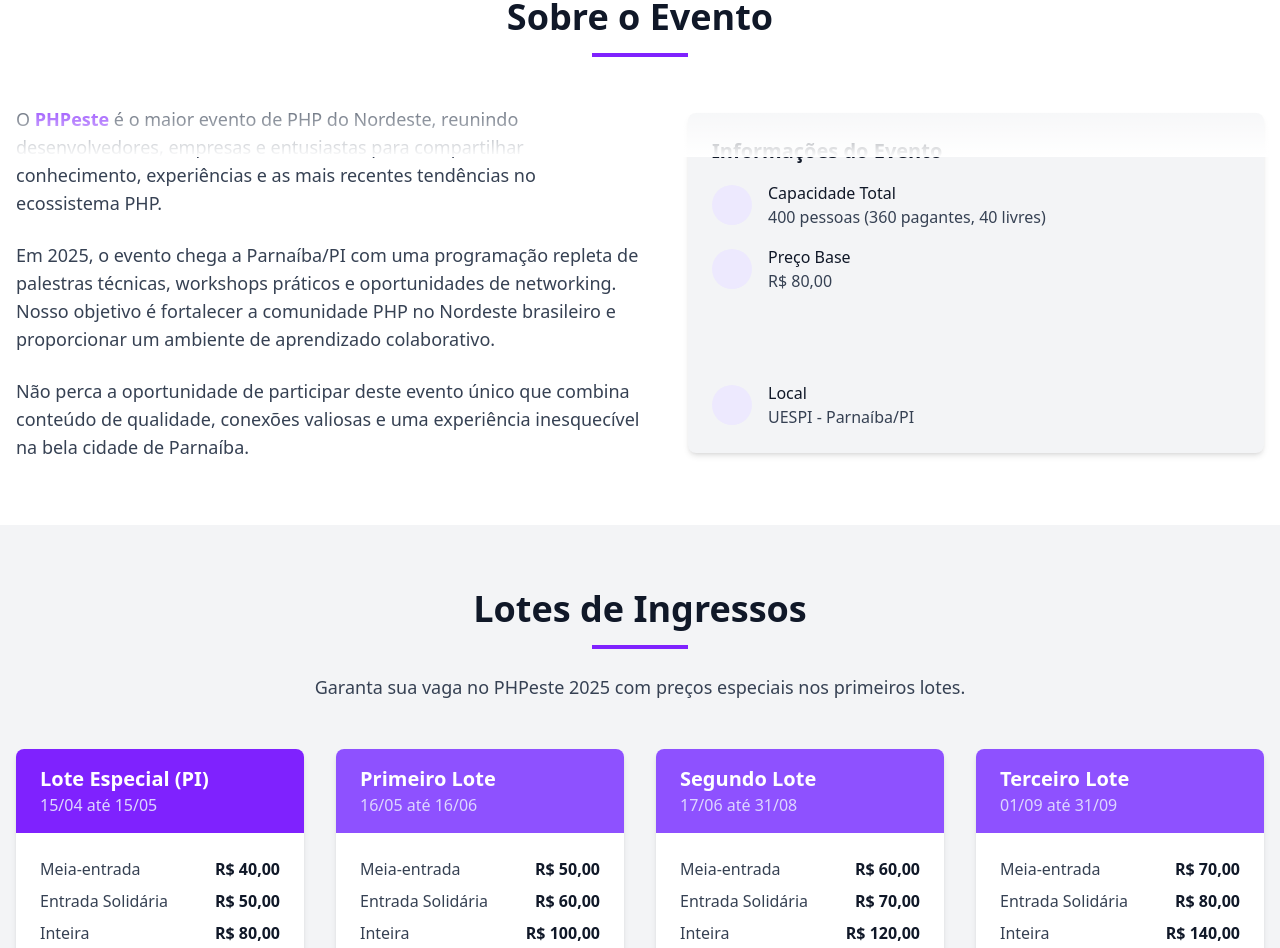
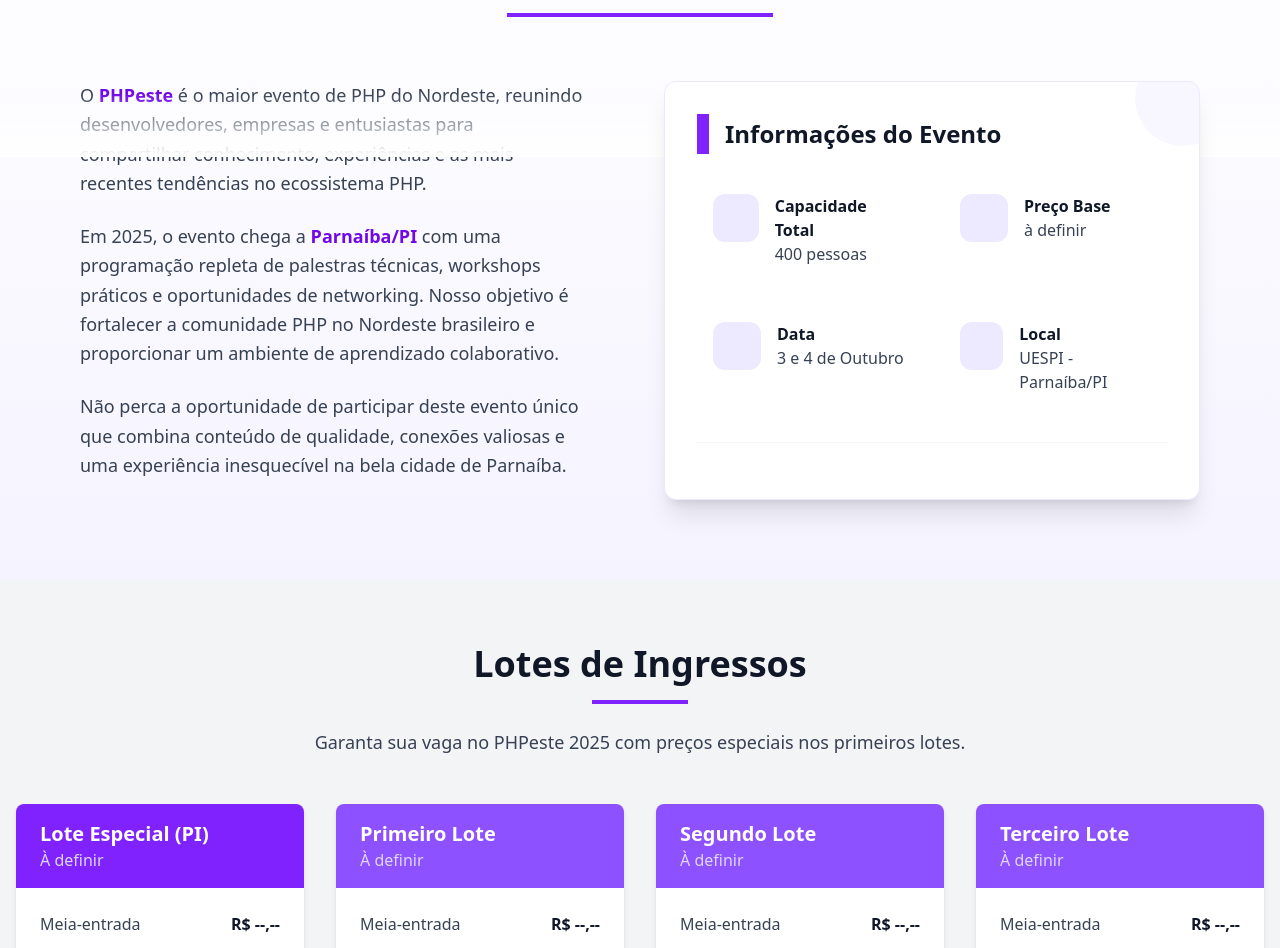
Before and after one commit to php-piaui/site, a Vue app: page / in a window 1280 px wide. Shown: the part 643-1591 px from the top of the page. Built offline with nearby package versions, Linux system fonts and the light colour scheme.

Commit message:
add info and links

```diff
--- a/package.json
+++ b/package.json
@@ -11,6 +11,7 @@
   },
   "dependencies": {
     "@tailwindcss/vite": "^4.1.5",
+    "sweetalert2": "^11.21.0",
     "tailwindcss": "^4.1.5",
     "vue": "^3.5.13",
     "vue-router": "^4.5.0"
--- a/src/components/About.vue
+++ b/src/components/About.vue
@@ -1,79 +1,135 @@
-<script setup></script>
+<script setup>
+import { ref } from 'vue'
+
+const eventInfo = ref([
+  {
+    icon: 'users',
+    title: 'Capacidade Total',
+    content: '400 pessoas',
+  },
+  {
+    icon: 'ticket-alt',
+    title: 'Preço Base',
+    content: 'à definir',
+  },
+  {
+    icon: 'calendar-alt',
+    title: 'Data',
+    content: '3 e 4 de Outubro',
+  },
+  {
+    icon: 'map-marker-alt',
+    title: 'Local',
+    content: 'UESPI - Parnaíba/PI',
+  },
+])
+</script>
 
 <template>
-  <section id="about" class="py-16 bg-white transition-colors">
-    <div class="container mx-auto px-4">
-      <div class="text-center mb-12">
-        <h2 class="text-3xl md:text-4xl font-bold mb-4 text-gray-900">Sobre o Evento</h2>
-        <div class="w-24 h-1 bg-violet-600 mx-auto mb-6"></div>
+  <section id="about" class="py-20 bg-gradient-to-b from-white to-violet-50">
+    <div class="container mx-auto px-4 max-w-6xl">
+      <!-- Cabeçalho da seção -->
+      <div class="text-center mb-16">
+        <h2 class="text-4xl font-bold text-gray-900 relative inline-block">
+          Sobre o Evento
+          <span class="block h-1 bg-violet-600 mt-2 transform transition-all duration-300"></span>
+        </h2>
       </div>
 
-      <div class="flex flex-col md:flex-row items-center">
-        <div class="md:w-1/2 mb-8 md:mb-0" data-aos="fade-right">
-          <p class="text-lg text-gray-700 mb-6">
-            O <span class="font-semibold text-violet-600">PHPeste</span> é o maior evento de PHP do
-            Nordeste, reunindo desenvolvedores, empresas e entusiastas para compartilhar
+      <!-- Conteúdo principal -->
+      <div class="flex flex-col lg:flex-row items-stretch gap-12">
+        <!-- Coluna de texto -->
+        <div class="lg:w-1/2">
+          <div class="space-y-6 pr-0 lg:pr-8">
+            <p class="text-lg leading-relaxed text-gray-700">
+              O <span class="font-semibold text-violet-700">PHPeste</span> é o maior evento de PHP
+              do Nordeste, reunindo desenvolvedores, empresas e entusiastas para compartilhar
               conhecimento, experiências e as mais recentes tendências no ecossistema PHP.
             </p>
-          <p class="text-lg text-gray-700 mb-6">
-            Em 2025, o evento chega a Parnaíba/PI com uma programação repleta de palestras técnicas,
-            workshops práticos e oportunidades de networking. Nosso objetivo é fortalecer a
-            comunidade PHP no Nordeste brasileiro e proporcionar um ambiente de aprendizado
-            colaborativo.
+            <p class="text-lg leading-relaxed text-gray-700">
+              Em 2025, o evento chega a
+              <span class="font-semibold text-violet-700">Parnaíba/PI</span> com uma programação
+              repleta de palestras técnicas, workshops práticos e oportunidades de networking. Nosso
+              objetivo é fortalecer a comunidade PHP no Nordeste brasileiro e proporcionar um
+              ambiente de aprendizado colaborativo.
             </p>
-          <p class="text-lg text-gray-700">
+            <p class="text-lg leading-relaxed text-gray-700">
               Não perca a oportunidade de participar deste evento único que combina conteúdo de
-            qualidade, conexões valiosas e uma experiência inesquecível na bela cidade de Parnaíba.
+              qualidade, conexões valiosas e uma experiência inesquecível na bela cidade de
+              Parnaíba.
             </p>
-        </div>
-
-        <div class="md:w-1/2 md:pl-12" data-aos="fade-left">
-          <div class="bg-gray-100 rounded-lg p-6 shadow-md">
-            <h3 class="text-xl font-bold text-gray-900 mb-4">Informações do Evento</h3>
-
-            <div class="space-y-4">
-              <div class="flex items-center">
-                <div
-                  class="w-10 h-10 rounded-full bg-violet-100 flex items-center justify-center mr-4"
+            <!-- <div class="pt-4">
+              <button
+                class="px-8 py-3 bg-violet-600 hover:bg-violet-700 text-white font-medium rounded-lg transition-colors duration-300 shadow-lg hover:shadow-xl transform hover:-translate-y-1"
               >
-                  <i class="fas fa-users text-violet-600"></i>
-                </div>
-                <div>
-                  <h4 class="font-medium text-gray-900">Capacidade Total</h4>
-                  <p class="text-gray-700">400 pessoas (360 pagantes, 40 livres)</p>
+                Inscreva-se agora
+              </button>
+            </div> -->
           </div>
         </div>
 
-              <div class="flex items-center">
+        <!-- Coluna de informações -->
+        <div class="lg:w-1/2">
           <div
-                  class="w-10 h-10 rounded-full bg-violet-100 flex items-center justify-center mr-4"
+            class="bg-white rounded-xl shadow-xl p-8 border border-violet-100 relative overflow-hidden"
           >
-                  <i class="fas fa-ticket-alt text-violet-600"></i>
+            <div class="absolute top-0 right-0 h-24 w-24 transform translate-x-8 -translate-y-8">
+              <div class="h-full w-full bg-violet-200 rounded-full opacity-20"></div>
+            </div>
+
+            <h3 class="text-2xl font-bold text-gray-900 mb-6 flex items-center">
+              <span class="inline-block w-3 h-10 bg-violet-600 mr-4"></span>
+              <span>Informações do Evento</span>
+            </h3>
+
+            <div class="grid grid-cols-1 md:grid-cols-2 gap-6">
+              <div
+                v-for="(item, index) in eventInfo"
+                :key="index"
+                class="flex items-start p-4 rounded-lg transition-all duration-300 hover:bg-violet-50 group"
+              >
+                <div
+                  class="w-12 h-12 rounded-xl bg-violet-100 flex items-center justify-center mr-4 group-hover:bg-violet-200 transition-colors duration-300"
+                >
+                  <i :class="['fas', `fa-${item.icon}`, 'text-violet-600', 'text-lg']"></i>
                 </div>
                 <div>
-                  <h4 class="font-medium text-gray-900">Preço Base</h4>
-                  <p class="text-gray-700">R$ 80,00</p>
+                  <h4 class="font-semibold text-gray-900">{{ item.title }}</h4>
+                  <p class="text-gray-700">{{ item.content }}</p>
+                </div>
               </div>
             </div>
 
+            <div class="mt-8 pt-6 border-t border-gray-100">
+              <div class="flex items-center justify-between">
                 <div class="flex items-center">
-                <div class=""></div>
-                <div>
-                  <h4 class="font-medium text-gray-900"></h4>
-                  <p class="text-gray-700"></p>
+                  <!-- <div
+                    class="w-8 h-8 rounded-full bg-violet-100 flex items-center justify-center mr-2"
+                  >
+                    <i class="fas fa-share-alt text-violet-600 text-sm"></i>
                   </div>
+                  <span class="text-sm text-gray-600">Compartilhe nas redes sociais</span> -->
                 </div>
-
-              <div class="flex items-center mt-18">
-                <div
-                  class="w-10 h-10 rounded-full bg-violet-100 flex items-center justify-center mr-4"
+                <!-- <div class="flex space-x-3">
+                  <a
+                    href="#"
+                    class="w-8 h-8 rounded-full bg-violet-100 flex items-center justify-center hover:bg-violet-200 transition-colors"
                   >
-                  <i class="fas fa-map-marked-alt text-violet-600"></i>
-                </div>
-                <div>
-                  <h4 class="font-medium text-gray-900">Local</h4>
-                  <p class="text-gray-700">UESPI - Parnaíba/PI</p>
-                </div>
+                    <i class="fab fa-twitter text-violet-600"></i>
+                  </a>
+                  <a
+                    href="#"
+                    class="w-8 h-8 rounded-full bg-violet-100 flex items-center justify-center hover:bg-violet-200 transition-colors"
+                  >
+                    <i class="fab fa-facebook-f text-violet-600"></i>
+                  </a>
+                  <a
+                    href="#"
+                    class="w-8 h-8 rounded-full bg-violet-100 flex items-center justify-center hover:bg-violet-200 transition-colors"
+                  >
+                    <i class="fab fa-instagram text-violet-600"></i>
+                  </a>
+                </div> -->
               </div>
             </div>
           </div>
@@ -83,4 +139,16 @@
   </section>
 </template>
 
-<style scoped></style>
+<style scoped>
+.container {
+  transition: all 0.3s ease;
+}
+
+h2 span {
+  width: 100%;
+}
+
+h2:hover span {
+  width: 120%;
+}
+</style>
--- a/src/components/Header.vue
+++ b/src/components/Header.vue
@@ -10,7 +10,7 @@
     <div class="container mx-auto px-4 py-3">
       <div class="flex justify-between items-center">
         <a href="#" class="font-bold text-2xl text-violet-600">
-          <span class="text-violet-800">PHP</span>este
+          <span class="text-violet-900">PHP</span>este
         </a>
 
         <div class="flex items-center space-x-4">
--- a/src/components/Tickets.vue
+++ b/src/components/Tickets.vue
@@ -20,25 +20,25 @@
         >
           <div class="bg-violet-600 text-white py-4 px-6">
             <h3 class="text-xl font-bold">Lote Especial (PI)</h3>
-            <p class="text-violet-200">15/04 até 15/05</p>
+            <p class="text-violet-200">À definir</p>
           </div>
           <div class="p-6">
             <div class="mb-6">
               <div class="flex justify-between items-center mb-2">
                 <span class="text-gray-700">Meia-entrada</span>
-                <span class="font-bold text-gray-900">R$ 40,00</span>
+                <span class="font-bold text-gray-900">R$ --,--</span>
               </div>
               <div class="flex justify-between items-center mb-2">
                 <span class="text-gray-700">Entrada Solidária</span>
-                <span class="font-bold text-gray-900">R$ 50,00</span>
+                <span class="font-bold text-gray-900">R$ --,--</span>
               </div>
               <div class="flex justify-between items-center mb-2">
                 <span class="text-gray-700">Inteira</span>
-                <span class="font-bold text-gray-900">R$ 80,00</span>
+                <span class="font-bold text-gray-900">R$ --,--</span>
               </div>
               <div class="flex justify-between items-center">
                 <span class="text-gray-700">Com Camisa</span>
-                <span class="font-bold text-gray-900">+R$ 30,00</span>
+                <span class="font-bold text-gray-900">+R$ --,--</span>
               </div>
             </div>
             <div class="pt-4 border-t border-gray-200">
@@ -58,25 +58,25 @@
         >
           <div class="bg-violet-500 text-white py-4 px-6">
             <h3 class="text-xl font-bold">Primeiro Lote</h3>
-            <p class="text-violet-200">16/05 até 16/06</p>
+            <p class="text-violet-200">À definir</p>
           </div>
           <div class="p-6">
             <div class="mb-6">
               <div class="flex justify-between items-center mb-2">
                 <span class="text-gray-700">Meia-entrada</span>
-                <span class="font-bold text-gray-900">R$ 50,00</span>
+                <span class="font-bold text-gray-900">R$ --,--</span>
               </div>
               <div class="flex justify-between items-center mb-2">
                 <span class="text-gray-700">Entrada Solidária</span>
-                <span class="font-bold text-gray-900">R$ 60,00</span>
+                <span class="font-bold text-gray-900">R$ --,--</span>
               </div>
               <div class="flex justify-between items-center mb-2">
                 <span class="text-gray-700">Inteira</span>
-                <span class="font-bold text-gray-900">R$ 100,00</span>
+                <span class="font-bold text-gray-900">R$ --,--</span>
               </div>
               <div class="flex justify-between items-center">
                 <span class="text-gray-700">Com Camisa</span>
-                <span class="font-bold text-gray-900">+R$ 30,00</span>
+                <span class="font-bold text-gray-900">+R$ --,--</span>
               </div>
             </div>
             <div class="pt-4 border-t border-gray-200">
@@ -96,25 +96,25 @@
         >
           <div class="bg-violet-500 text-white py-4 px-6">
             <h3 class="text-xl font-bold">Segundo Lote</h3>
-            <p class="text-violet-200">17/06 até 31/08</p>
+            <p class="text-violet-200">À definir</p>
           </div>
           <div class="p-6">
             <div class="mb-6">
               <div class="flex justify-between items-center mb-2">
                 <span class="text-gray-700">Meia-entrada</span>
-                <span class="font-bold text-gray-900">R$ 60,00</span>
+                <span class="font-bold text-gray-900">R$ --,--</span>
               </div>
               <div class="flex justify-between items-center mb-2">
                 <span class="text-gray-700">Entrada Solidária</span>
-                <span class="font-bold text-gray-900">R$ 70,00</span>
+                <span class="font-bold text-gray-900">R$ --,--</span>
               </div>
               <div class="flex justify-between items-center mb-2">
                 <span class="text-gray-700">Inteira</span>
-                <span class="font-bold text-gray-900">R$ 120,00</span>
+                <span class="font-bold text-gray-900">R$ --,--</span>
               </div>
               <div class="flex justify-between items-center">
                 <span class="text-gray-700">Com Camisa</span>
-                <span class="font-bold text-gray-900">+R$ 35,00</span>
+                <span class="font-bold text-gray-900">+R$ --,--</span>
               </div>
             </div>
             <div class="pt-4 border-t border-gray-200">
@@ -134,25 +134,25 @@
         >
           <div class="bg-violet-500 text-white py-4 px-6">
             <h3 class="text-xl font-bold">Terceiro Lote</h3>
-            <p class="text-violet-200">01/09 até 31/09</p>
+            <p class="text-violet-200">À definir</p>
           </div>
           <div class="p-6">
             <div class="mb-6">
               <div class="flex justify-between items-center mb-2">
                 <span class="text-gray-700">Meia-entrada</span>
-                <span class="font-bold text-gray-900">R$ 70,00</span>
+                <span class="font-bold text-gray-900">R$ --,--</span>
               </div>
               <div class="flex justify-between items-center mb-2">
                 <span class="text-gray-700">Entrada Solidária</span>
-                <span class="font-bold text-gray-900">R$ 80,00</span>
+                <span class="font-bold text-gray-900">R$ --,--</span>
               </div>
               <div class="flex justify-between items-center mb-2">
                 <span class="text-gray-700">Inteira</span>
-                <span class="font-bold text-gray-900">R$ 140,00</span>
+                <span class="font-bold text-gray-900">R$ --,--</span>
               </div>
               <div class="flex justify-between items-center">
                 <span class="text-gray-700">Com Camisa</span>
-                <span class="font-bold text-gray-900">+R$ 40,00</span>
+                <span class="font-bold text-gray-900">+R$ --,--</span>
               </div>
             </div>
             <div class="pt-4 border-t border-gray-200">
```
Also changed, not shown: src/components/Contact.vue (+10 -8 lines), src/components/Hero.vue (+4 -4 lines), src/components/Registration.vue (+20 -5 lines), 1 other file (tests, documents, lock files or other folders). Lines whose indentation alone changed are shown as unchanged.
